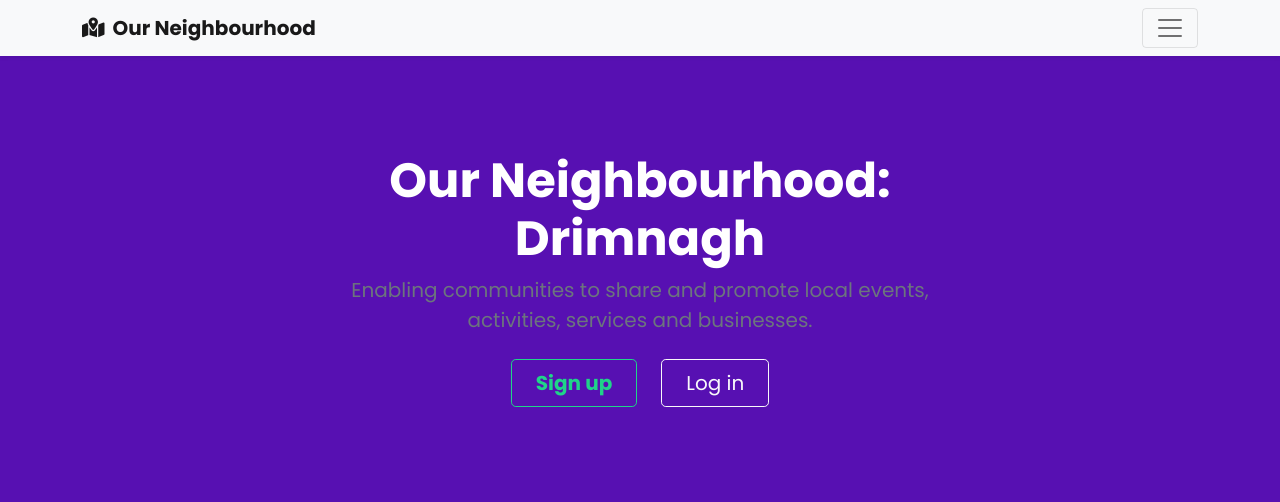
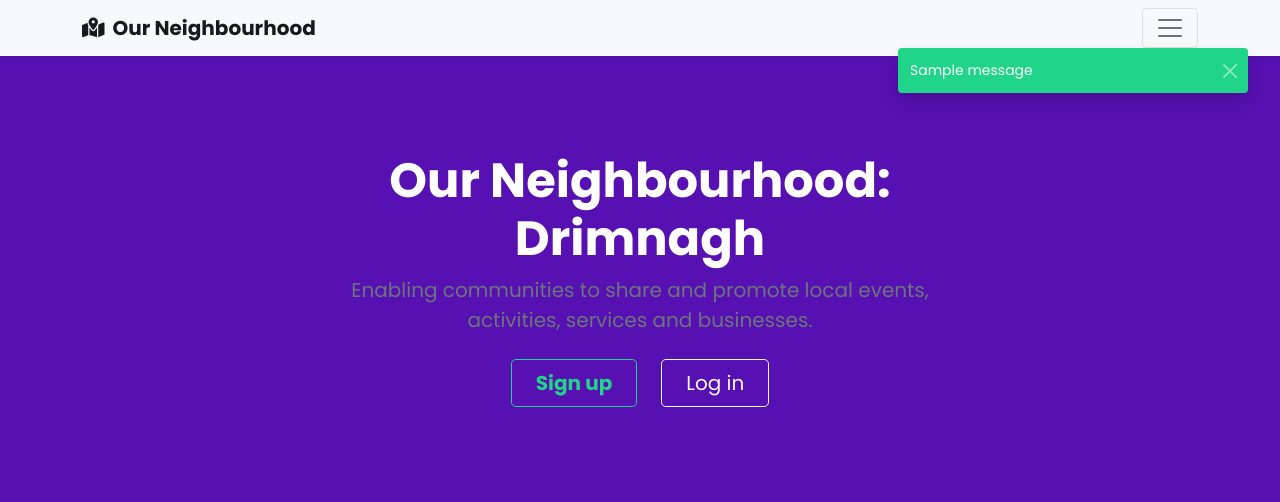
Before and after one commit to stef-cruz/our_neighbourhood, a Django app: page / in a window 1280 px wide. Shown: the top 502 px of the page. Run offline with Django 3.2, Linux system fonts and the light colour scheme; tables that the repository leaves empty hold one stand-in row (values such as "Sample post"); one stand-in notice (Sample message) is shown; some libraries are stand-ins or nearby versions.

Commit message:
Add toasts

```diff
--- a/our_neighbourhood/settings.py
+++ b/our_neighbourhood/settings.py
@@ -217,6 +217,12 @@ DEFAULT_AUTO_FIELD = 'django.db.models.BigAutoField'
 
 # AWS
 if 'USE_AWS' in os.environ:
+    # Cache control
+    AWS_S3_OBJECT_PARAMETERS = {
+        'Expires': 'Thu, 31 Dec 2099 20:00:00 GMT',
+        'CacheControl': 'max-age=94608000',
+    }
+
     # Bucket config
     AWS_STORAGE_BUCKET_NAME = 'ci-milestone4'
     AWS_S3_REGION_NAME = 'eu-west-1'
--- /dev/null
+++ b/static/css/_toast.scss
@@ -0,0 +1,15 @@
+.message-container {
+    position: fixed;
+    top: 3rem;
+    right: 2rem;
+    z-index: 9999999;
+
+    .toast {
+        background-color: $sec-colour;
+    }
+
+}
+
+//.toast:not(.showing):not(.show) {
+//    opacity: 100%;
+//}
--- a/static/css/style.css
+++ b/static/css/style.css
@@ -283,6 +283,16 @@
   /* fw-bolder */
 }
 
+.message-container {
+  position: fixed;
+  top: 3rem;
+  right: 2rem;
+  z-index: 9999999;
+}
+.message-container .toast {
+  background-color: #20D489;
+}
+
 * {
   margin: 0;
 }
--- a/static/css/style.scss
+++ b/static/css/style.scss
@@ -5,6 +5,7 @@
 @import "form";
 @import "profile";
 @import "authentication";
+@import "toast";
 
 //
 // General Styling
--- a/templates/base.html
+++ b/templates/base.html
@@ -44,7 +44,11 @@
 
     <!-- Messages -->
     {% if messages %}
-    <div class="message-container"></div>
+    <div class="message-container">
+        {% for message in messages %}
+            {% include './toasts/toast.html' %}
+        {% endfor %}
+    </div>
     {% endif %}
 
     {% block page_header %}
@@ -63,6 +67,14 @@
 
     <!-- Scripts -->
     {% block postload_js %}
+    <script type="text/javascript">
+        const toastEl = document.getElementById('js-toast');
+        const myToast = new bootstrap.Toast(toastEl, {
+            autohide: false,
+        });
+        myToast.show();
+        myToast.hide();
+    </script>
     {% endblock %}
 
 </body>
--- /dev/null
+++ b/templates/toasts/toast.html
@@ -0,0 +1,8 @@
+<div id="js-toast" class="toast align-items-center text-white border-0" role="alert" aria-live="assertive" aria-atomic="true" data-autohide="false">
+  <div class="d-flex">
+    <div class="toast-body">
+      {{ message }}
+    </div>
+    <button type="button" class="btn-close btn-close-white me-2 m-auto btn-outline-green" data-bs-dismiss="toast" aria-label="Close"></button>
+  </div>
+</div>
```
Also changed, not shown: 1 other file.
